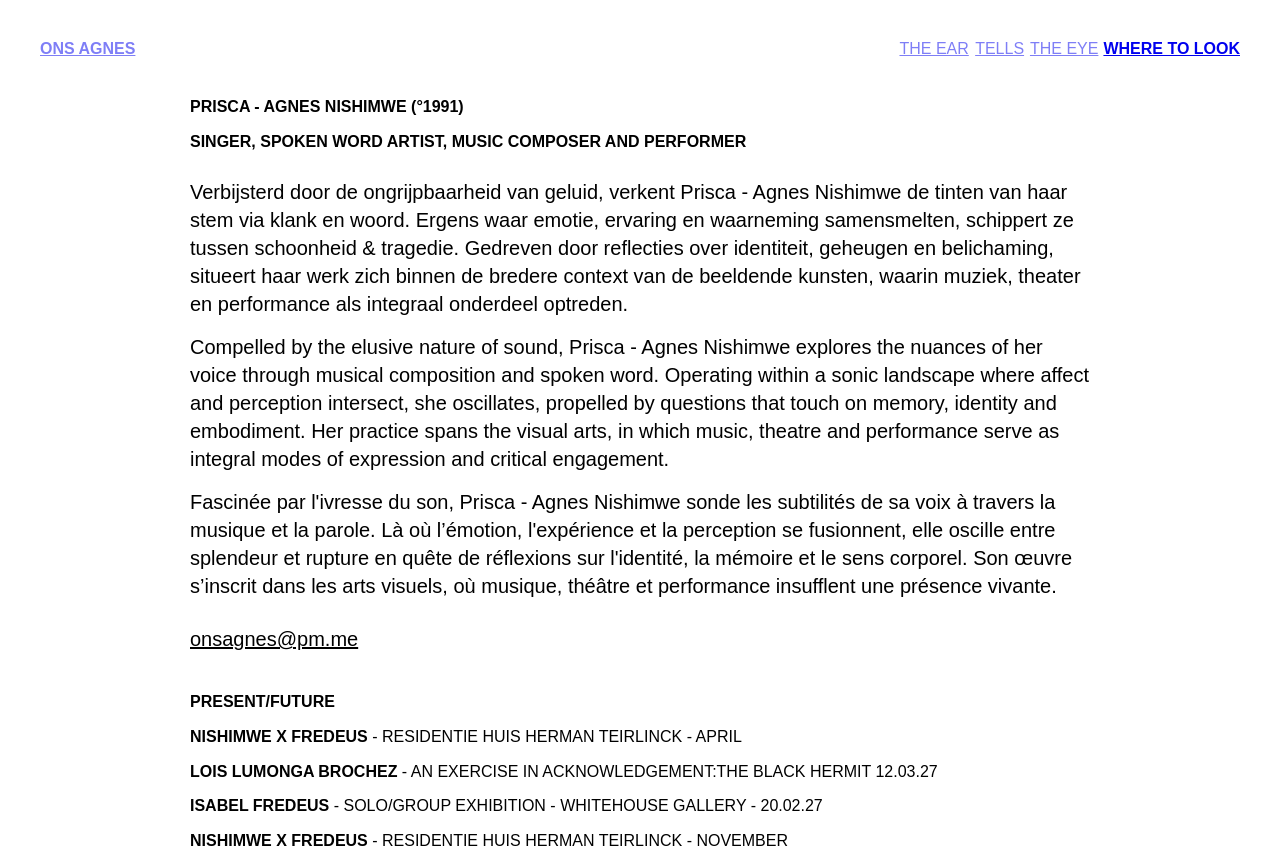
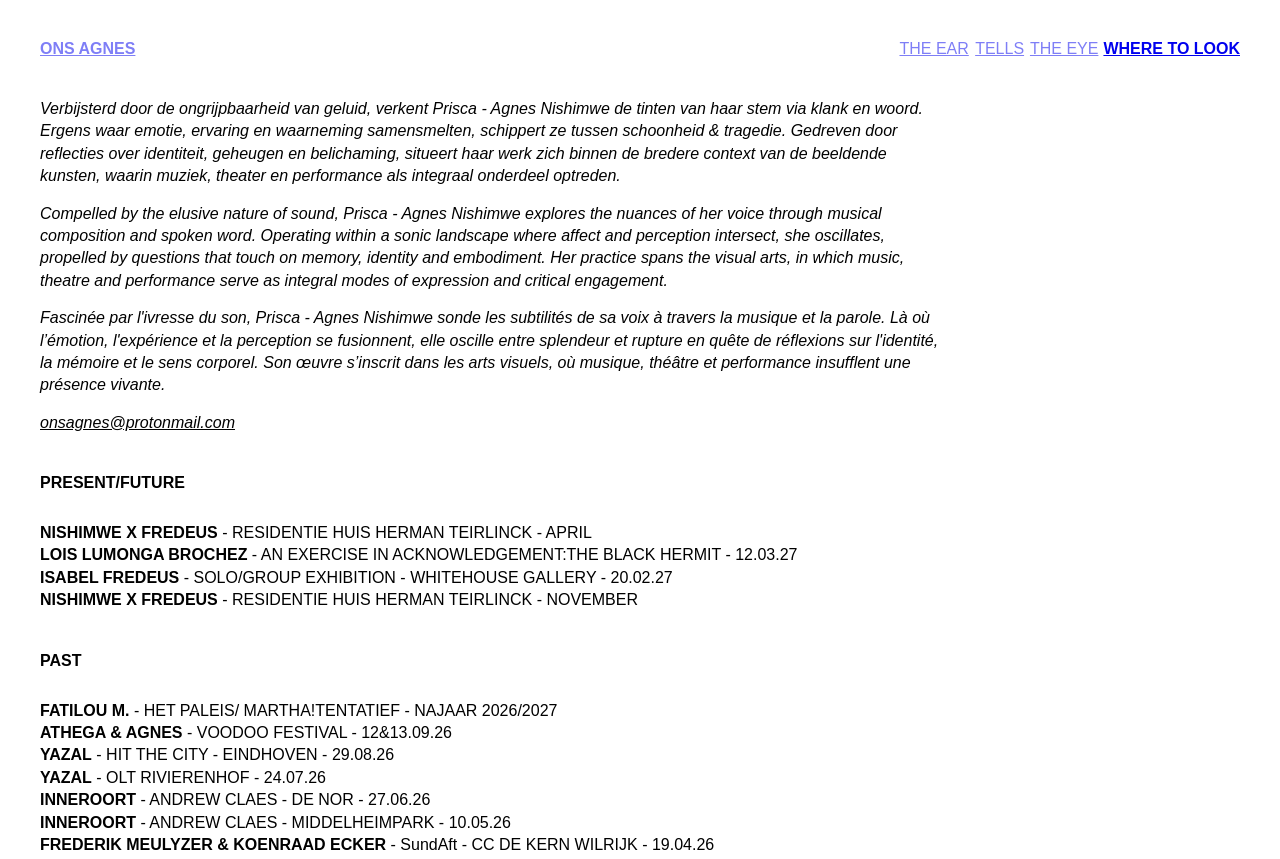
Before and after one commit to onsagnes/WEB-OA, a plain HTML site: page where-to-look.html in a window 1280 px wide. Shown: the top 859 px of the page. Drawn offline with Linux system fonts and the light colour scheme.

Commit message:
where to look

```diff
--- a/style.css
+++ b/style.css
@@ -91,7 +91,7 @@ body {
   }
   .list {
     max-width: 900px;
-    margin: 40px auto;
+    margin: 40px 0;
     text-align: left;
   }
 
@@ -100,7 +100,7 @@ body {
     font-size: inherit;
     font-weight: bold;
     letter-spacing: normal;
-    margin: 40px 0 15px;
+    margin: 40px 0 30px;
   }
 
   .list ul {
@@ -110,7 +110,7 @@ body {
   }
 
   .list li {
-    margin-bottom: 12px;
+    margin-bottom: 0px;
     line-height: 1.4;
   }
 
@@ -125,8 +125,14 @@ body {
   }
 
   .bio p {
+    font-size: inherit;
     margin: 0 0 15px;
     line-height: 1.4;
+
+  }
+
+  .bio p[lang] {
+    font-style: italic;
   }
 
   .bio .contact {
--- a/where-to-look.html
+++ b/where-to-look.html
@@ -18,23 +18,25 @@
     <main class="list">
 
         <section class="bio">
-            <h1>PRISCA - AGNES NISHIMWE (°1991)</h1>
-            <p class="role">SINGER, SPOKEN WORD ARTIST, MUSIC COMPOSER AND PERFORMER</p>
+            <h1></h1>
+            <p class="role"></p>
             <p lang="nl">Verbijsterd door de ongrijpbaarheid van geluid, verkent Prisca - Agnes Nishimwe de tinten van haar stem via klank en woord. Ergens waar emotie, ervaring en waarneming samensmelten, schippert ze tussen schoonheid &amp; tragedie. Gedreven door reflecties over identiteit, geheugen en belichaming, situeert haar werk zich binnen de bredere context van de beeldende kunsten, waarin muziek, theater en performance als integraal onderdeel optreden.</p>
             <p lang="en">Compelled by the elusive nature of sound, Prisca - Agnes Nishimwe explores the nuances of her voice through musical composition and spoken word. Operating within a sonic landscape where affect and perception intersect, she oscillates, propelled by questions that touch on memory, identity and embodiment. Her practice spans the visual arts, in which music, theatre and performance serve as integral modes of expression and critical engagement.</p>
             <p lang="fr">Fascinée par l&#x27;ivresse du son, Prisca - Agnes Nishimwe sonde les subtilités de sa voix à travers la musique et la parole. Là où l’émotion, l&#x27;expérience et la perception se fusionnent, elle oscille entre splendeur et rupture en quête de réflexions sur l&#x27;identité, la mémoire et le sens corporel. Son œuvre s’inscrit dans les arts visuels, où musique, théâtre et performance insufflent une présence vivante.</p>
-            <p class="contact"> <a href="mailto:onsagnes@pm.me">onsagnes@pm.me</a></p>
+            <p lang="contact"><a href="mailto:onsagnes@protonmail.com">onsagnes@protonmail.com</a></p>
         </section>
 
         <h2>PRESENT/FUTURE</h2>
+
         <ul>
             <li><strong>NISHIMWE X FREDEUS</strong> - RESIDENTIE HUIS HERMAN TEIRLINCK - APRIL</li>
-            <li><strong>LOIS LUMONGA BROCHEZ</strong> - AN EXERCISE IN ACKNOWLEDGEMENT:THE BLACK HERMIT 12.03.27</li>
+            <li><strong>LOIS LUMONGA BROCHEZ</strong> - AN EXERCISE IN ACKNOWLEDGEMENT:THE BLACK HERMIT - 12.03.27</li>
             <li><strong>ISABEL FREDEUS</strong> - SOLO/GROUP EXHIBITION - WHITEHOUSE GALLERY - 20.02.27</li>
             <li><strong>NISHIMWE X FREDEUS</strong> - RESIDENTIE HUIS HERMAN TEIRLINCK - NOVEMBER</li>
         </ul>
 
         <h2>PAST</h2>
+
         <ul>
             <li><strong>FATILOU M.</strong> - HET PALEIS/ MARTHA!TENTATIEF - NAJAAR 2026/2027</li>
             <li><strong>ATHEGA &amp; AGNES</strong> - VOODOO FESTIVAL - 12&amp;13.09.26</li>
```
